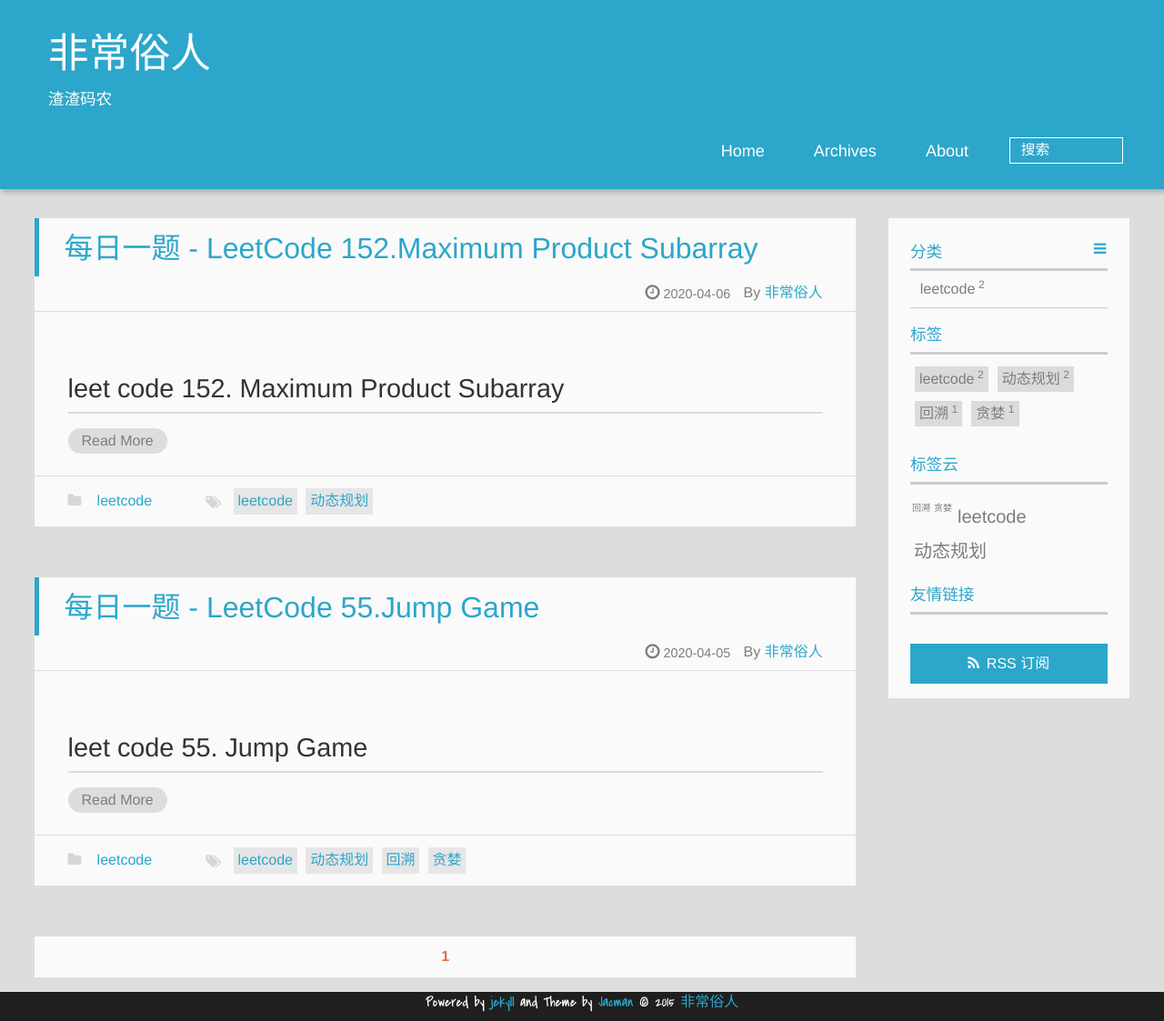
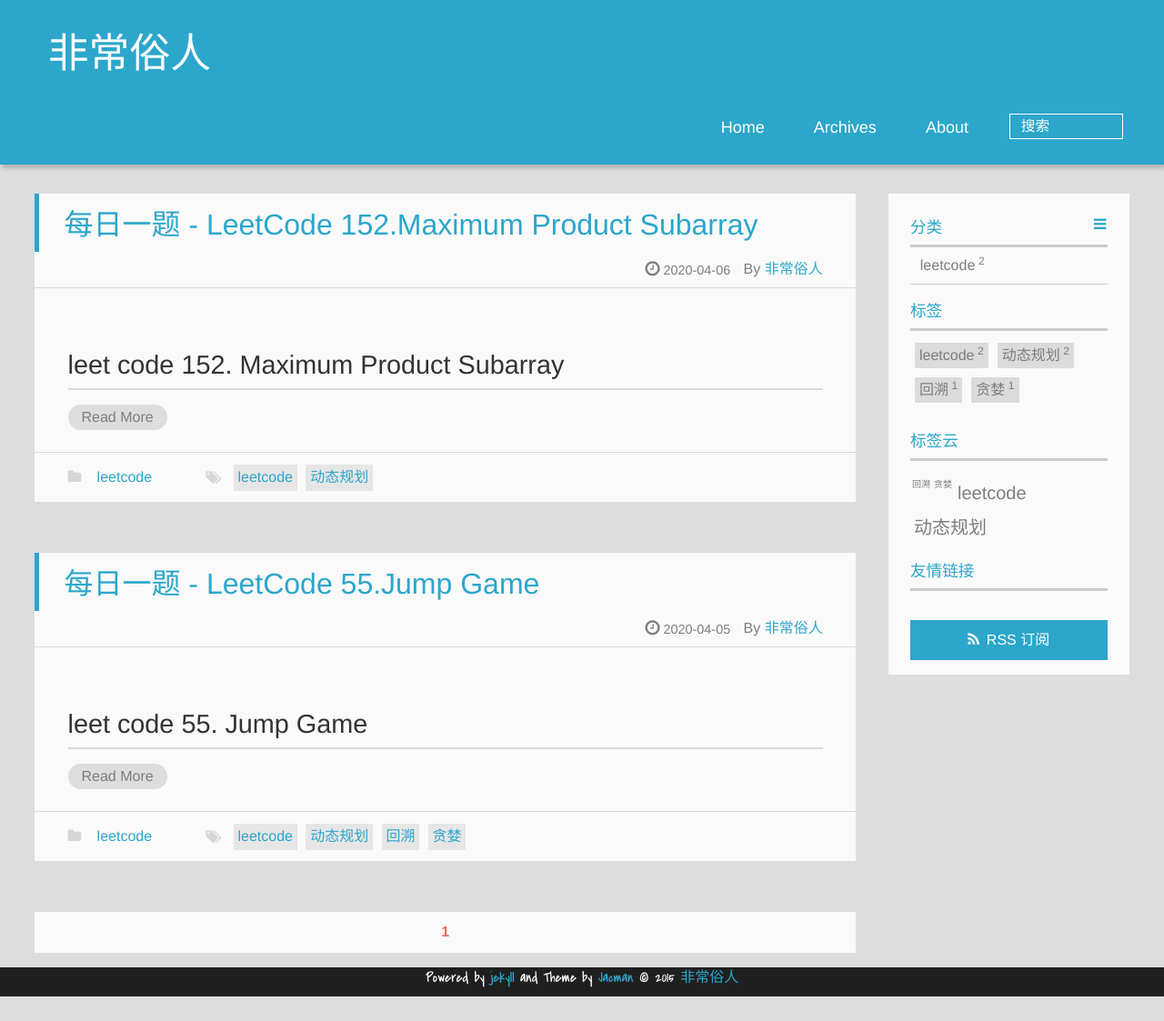
Before and after one commit to hejianbo/hejianbo.github.io, a Jekyll site: the page built from index.html, in a window 1280 px wide. Shown: the whole page at 91% size. Built offline with Jekyll 4.4.1, drawn with Linux system fonts in a browser that asks for light colours; the list of posts is cut into pages by our own code; after the commit the page ends 1096 px from its top, so only the background shows below that.

Commit message:
modify config sub title

```diff
--- a/_config.yml
+++ b/_config.yml
@@ -29,7 +29,7 @@ paginate: 20
 
 #### Site
 title : 非常俗人
-tagline: 渣渣码农
+# tagline:
 assets: /assets
 url:
 baseurl:
```
